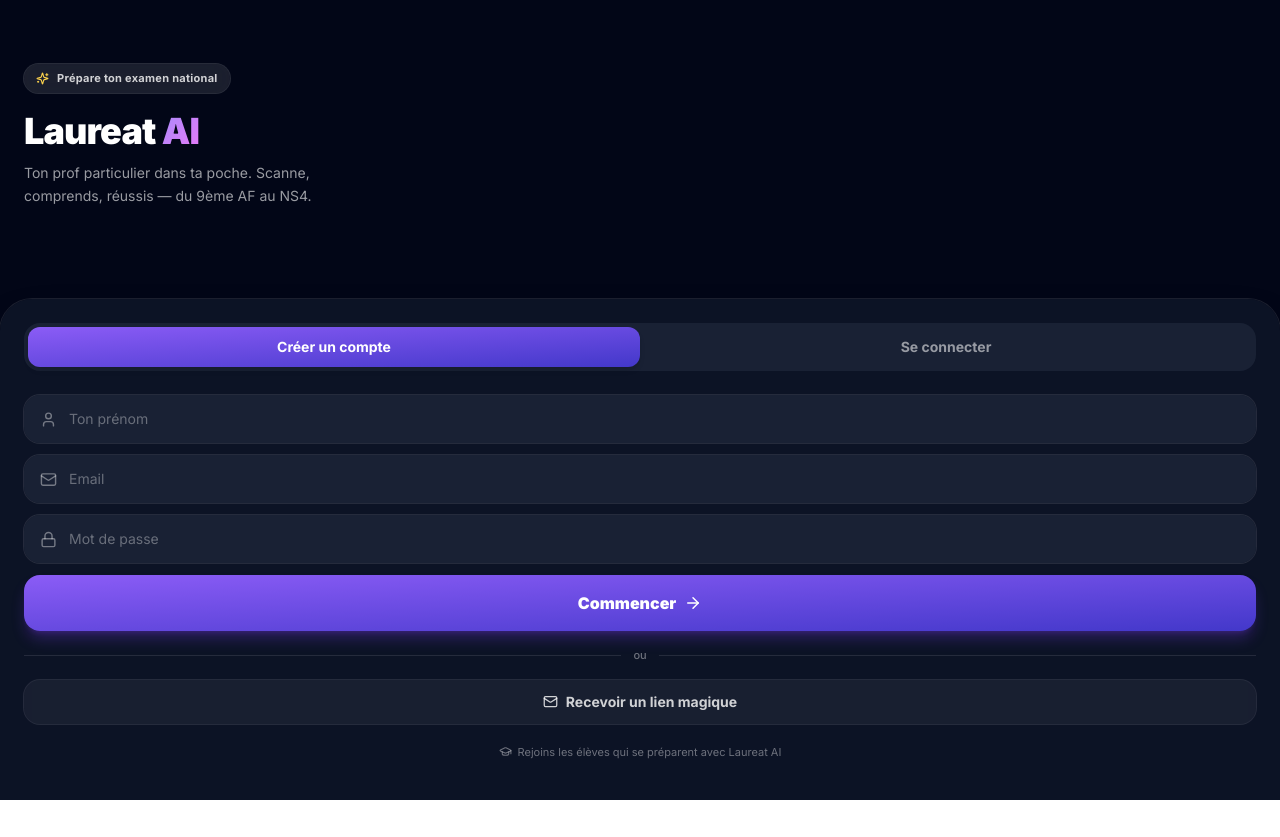
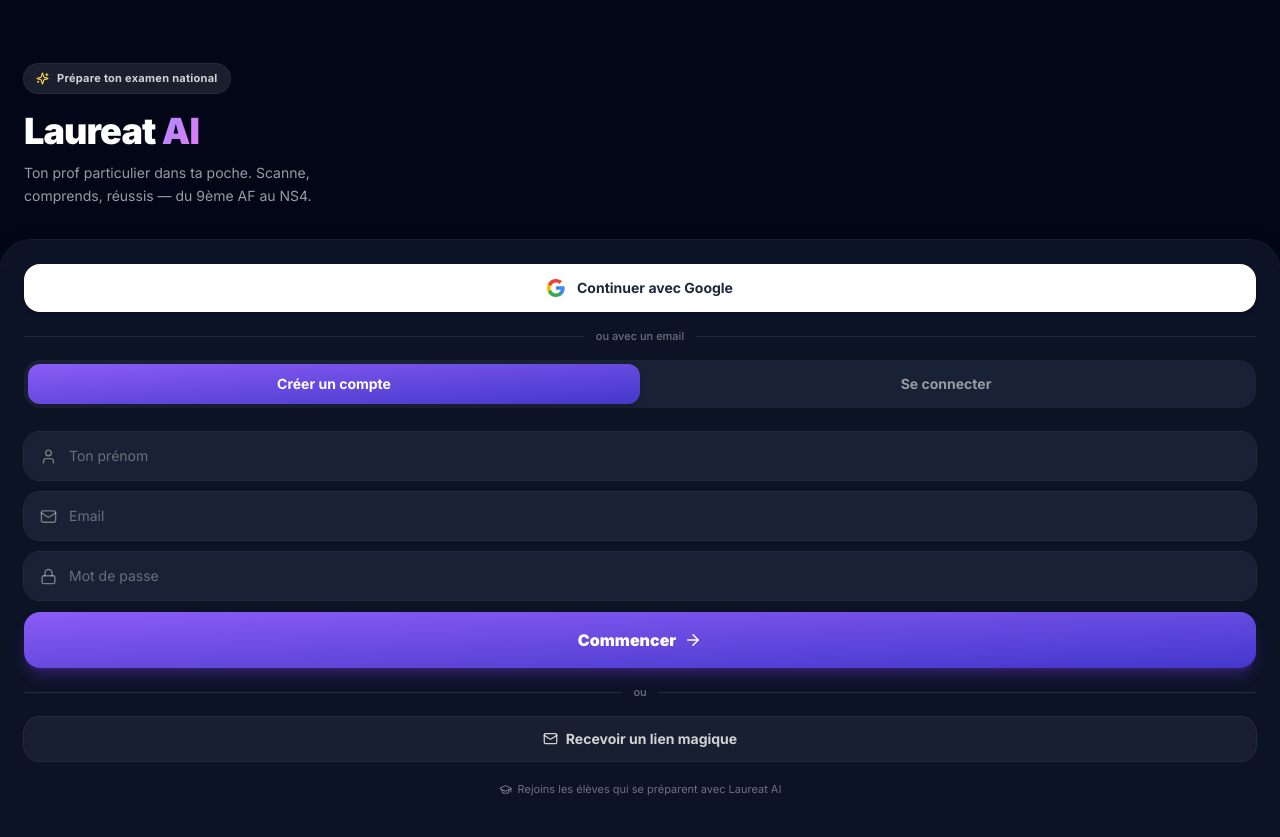
Before and after one commit to dawsennelsonv1-eng/Examapp, a React (Vite) app: page / in a window 1280 px wide. Before the commit the page ends 800 px from the top, so only its background shows below. Built offline with nearby package versions, Linux system fonts and the light colour scheme; no server answers.

Commit message:
Add files via upload

```diff
--- a/src/pages/Auth.jsx
+++ b/src/pages/Auth.jsx
@@ -9,7 +9,7 @@
 import { useAuth } from "../contexts/AuthContext";
 
 export default function Auth() {
-  const { signUp, signIn, signInWithMagicLink } = useAuth();
+  const { signUp, signIn, signInWithMagicLink, signInWithGoogle } = useAuth();
   const [mode, setMode] = useState("signup"); // signup | login
   const [name, setName] = useState("");
   const [email, setEmail] = useState("");
@@ -48,6 +48,14 @@
     else setMagicSent(true);
   };
 
+  const handleGoogle = async () => {
+    setError(null);
+    setBusy(true);
+    const { error: err } = await signInWithGoogle();
+    // On success the browser redirects to Google, so we usually don't reach here.
+    if (err) { setBusy(false); setError(translateAuthError(err.message)); }
+  };
+
   return (
     <div className="min-h-screen relative overflow-hidden bg-slate-950 flex flex-col">
       {/* Atmospheric background */}
@@ -78,6 +86,22 @@
         initial={{ opacity: 0, y: 24 }} animate={{ opacity: 1, y: 0 }} transition={{ duration: 0.5, delay: 0.1 }}
         className="mt-auto rounded-t-[2rem] bg-slate-900/80 backdrop-blur-xl ring-1 ring-white/10 px-6 pt-6 pb-10 shadow-2xl"
       >
+        {/* Google sign-in — primary, shown first */}
+        <button
+          onClick={handleGoogle}
+          disabled={busy}
+          className="w-full flex items-center justify-center gap-3 py-3.5 rounded-2xl bg-white text-slate-800 font-bold text-sm shadow-md disabled:opacity-60 mb-4"
+        >
+          <GoogleG />
+          Continuer avec Google
+        </button>
+
+        <div className="flex items-center gap-3 mb-4">
+          <div className="flex-1 h-px bg-white/10" />
+          <span className="text-[11px] text-white/40 font-medium">ou avec un email</span>
+          <div className="flex-1 h-px bg-white/10" />
+        </div>
+
         {/* Tabs */}
         <div className="flex p-1 rounded-2xl bg-slate-800/70 mb-6">
           {[["signup", "Créer un compte"], ["login", "Se connecter"]].map(([key, label]) => (
@@ -157,6 +181,17 @@
   );
 }
 
+function GoogleG() {
+  return (
+    <svg width="18" height="18" viewBox="0 0 18 18" aria-hidden="true">
+      <path fill="#4285F4" d="M17.64 9.2c0-.64-.06-1.25-.16-1.84H9v3.48h4.84a4.14 4.14 0 0 1-1.8 2.72v2.26h2.92c1.71-1.57 2.68-3.89 2.68-6.62z"/>
+      <path fill="#34A853" d="M9 18c2.43 0 4.47-.8 5.96-2.18l-2.92-2.26c-.8.54-1.84.86-3.04.86-2.34 0-4.32-1.58-5.03-3.7H.96v2.33A9 9 0 0 0 9 18z"/>
+      <path fill="#FBBC05" d="M3.97 10.72a5.4 5.4 0 0 1 0-3.44V4.95H.96a9 9 0 0 0 0 8.1l3.01-2.33z"/>
+      <path fill="#EA4335" d="M9 3.58c1.32 0 2.5.45 3.44 1.35l2.58-2.58C13.46.89 11.43 0 9 0A9 9 0 0 0 .96 4.95l3.01 2.33C4.68 5.16 6.66 3.58 9 3.58z"/>
+    </svg>
+  );
+}
+
 function translateAuthError(msg = "") {
   const m = msg.toLowerCase();
   if (m.includes("already registered") || m.includes("already exists")) return "Cet email a déjà un compte. Connecte-toi.";
```
